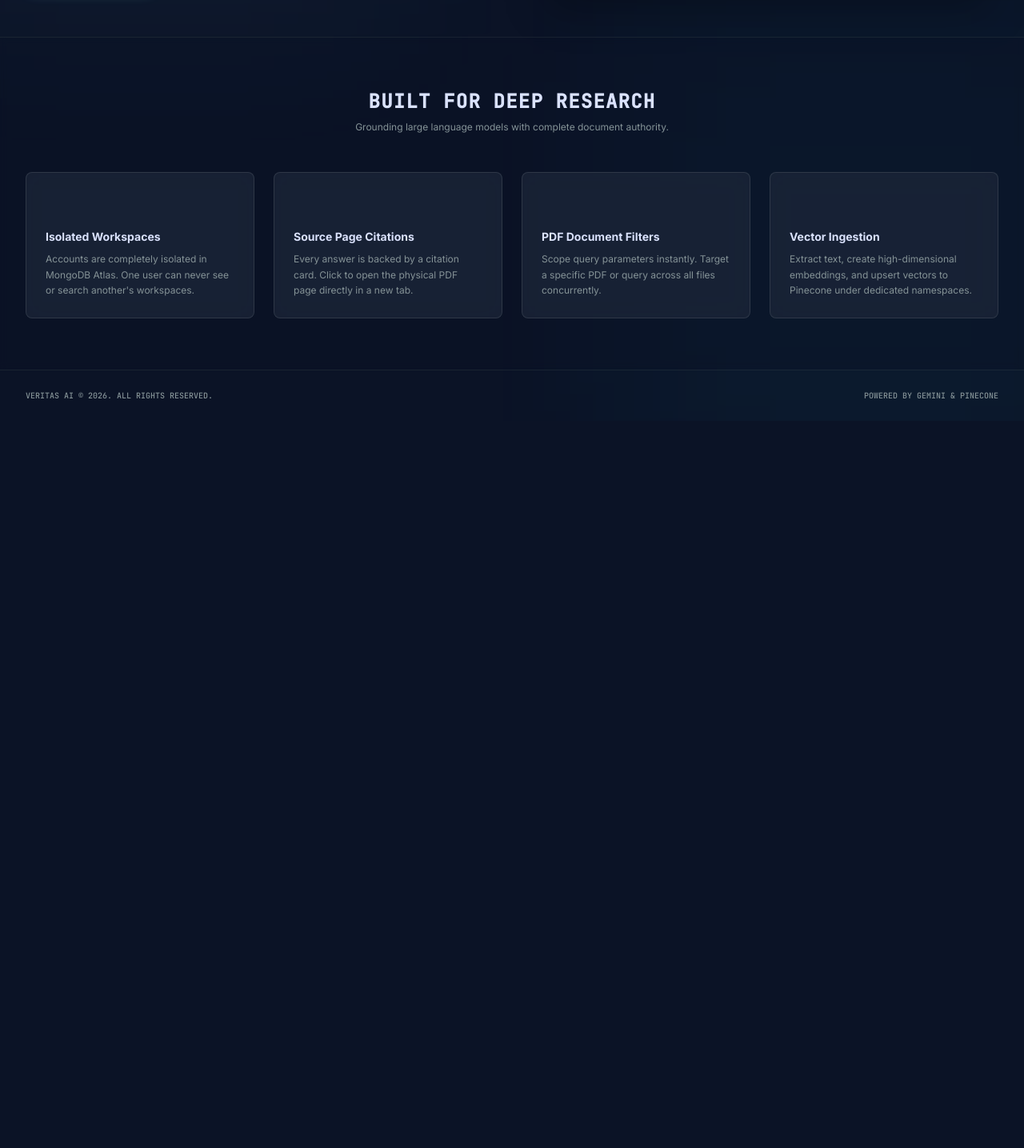
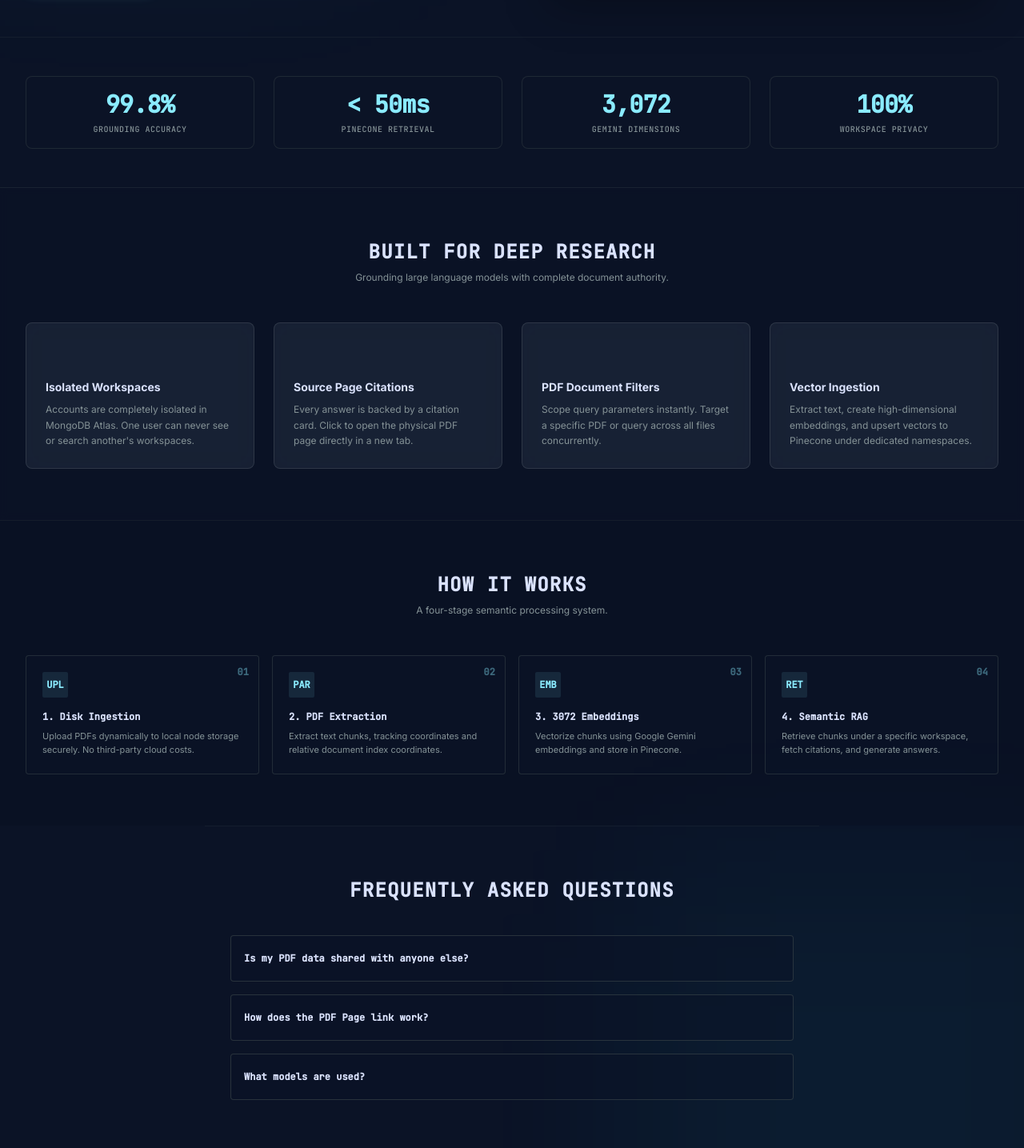
Before and after one commit to UmaSahni/chat-with-pdf, a Next.js app in the folder frontend/: page / in a window 1280 px wide. Shown: the part 495-1930 px from the top of the page at 80% size. Before the commit the page ends 1021 px from the top, so only its background shows below. Built offline with nearby package versions, Linux system fonts and the light colour scheme.

Commit message:
Expand landing page with stats dashboard, semantic ingestion pipeline stages, and accordion FAQs section

```diff
--- a/frontend/src/app/page.js
+++ b/frontend/src/app/page.js
@@ -754,6 +754,28 @@ function LandingPage({ onLoginSuccess }) {
         </div>
       </main>
 
+      {/* Metrics / Statistics Section */}
+      <section className="max-w-7xl mx-auto w-full px-8 py-12 border-t border-outline-variant/20 z-10">
+        <div className="grid grid-cols-2 md:grid-cols-4 gap-6 text-center">
+          <div className="p-4 rounded-xl bg-surface-container-low/10 border border-outline-variant/40">
+            <div className="text-3xl font-black text-primary font-mono tracking-tight">99.8%</div>
+            <div className="text-[10px] text-outline font-mono uppercase tracking-wider mt-1.5">Grounding Accuracy</div>
+          </div>
+          <div className="p-4 rounded-xl bg-surface-container-low/10 border border-outline-variant/40">
+            <div className="text-3xl font-black text-primary font-mono tracking-tight">&lt; 50ms</div>
+            <div className="text-[10px] text-outline font-mono uppercase tracking-wider mt-1.5">Pinecone Retrieval</div>
+          </div>
+          <div className="p-4 rounded-xl bg-surface-container-low/10 border border-outline-variant/40">
+            <div className="text-3xl font-black text-primary font-mono tracking-tight">3,072</div>
+            <div className="text-[10px] text-outline font-mono uppercase tracking-wider mt-1.5">Gemini Dimensions</div>
+          </div>
+          <div className="p-4 rounded-xl bg-surface-container-low/10 border border-outline-variant/40">
+            <div className="text-3xl font-black text-primary font-mono tracking-tight">100%</div>
+            <div className="text-[10px] text-outline font-mono uppercase tracking-wider mt-1.5">Workspace Privacy</div>
+          </div>
+        </div>
+      </section>
+
       {/* Feature Grid */}
       <section className="max-w-7xl mx-auto w-full px-8 py-16 border-t border-outline-variant/30 z-10 bg-[#0b1326]/40 backdrop-blur-sm">
         <div className="text-center max-w-xl mx-auto mb-12">
@@ -785,6 +807,83 @@ function LandingPage({ onLoginSuccess }) {
             <h3 className="text-sm font-bold text-on-surface mt-4 mb-2">Vector Ingestion</h3>
             <p className="text-xs text-outline leading-relaxed">Extract text, create high-dimensional embeddings, and upsert vectors to Pinecone under dedicated namespaces.</p>
           </div>
+        </div>
+      </section>
+
+      {/* RAG Workflow / Pipeline Steps */}
+      <section className="max-w-7xl mx-auto w-full px-8 py-16 border-t border-outline-variant/20 z-10 bg-[#070d1a]/20">
+        <div className="text-center max-w-xl mx-auto mb-12">
+          <h2 className="text-2xl font-bold text-on-surface font-mono uppercase tracking-wider">How it works</h2>
+          <p className="text-xs text-outline mt-2">A four-stage semantic processing system.</p>
+        </div>
+
+        <div className="grid grid-cols-1 md:grid-cols-4 gap-4 relative">
+          <div className="bg-surface-container-low/20 p-5 rounded-lg border border-outline-variant/50 relative">
+            <div className="absolute top-3 right-3 text-xs font-mono font-bold text-primary/40">01</div>
+            <div className="w-8 h-8 rounded bg-primary/10 flex items-center justify-center text-primary font-bold text-xs font-mono mb-4">UPL</div>
+            <h4 className="text-xs font-bold text-on-surface mb-2 font-mono">1. Disk Ingestion</h4>
+            <p className="text-[11px] text-outline leading-relaxed">Upload PDFs dynamically to local node storage securely. No third-party cloud costs.</p>
+          </div>
+
+          <div className="bg-surface-container-low/20 p-5 rounded-lg border border-outline-variant/50 relative">
+            <div className="absolute top-3 right-3 text-xs font-mono font-bold text-primary/40">02</div>
+            <div className="w-8 h-8 rounded bg-primary/10 flex items-center justify-center text-primary font-bold text-xs font-mono mb-4">PAR</div>
+            <h4 className="text-xs font-bold text-on-surface mb-2 font-mono">2. PDF Extraction</h4>
+            <p className="text-[11px] text-outline leading-relaxed">Extract text chunks, tracking coordinates and relative document index coordinates.</p>
+          </div>
+
+          <div className="bg-surface-container-low/20 p-5 rounded-lg border border-outline-variant/50 relative">
+            <div className="absolute top-3 right-3 text-xs font-mono font-bold text-primary/40">03</div>
+            <div className="w-8 h-8 rounded bg-primary/10 flex items-center justify-center text-primary font-bold text-xs font-mono mb-4">EMB</div>
+            <h4 className="text-xs font-bold text-on-surface mb-2 font-mono">3. 3072 Embeddings</h4>
+            <p className="text-[11px] text-outline leading-relaxed">Vectorize chunks using Google Gemini embeddings and store in Pinecone.</p>
+          </div>
+
+          <div className="bg-surface-container-low/20 p-5 rounded-lg border border-outline-variant/50 relative">
+            <div className="absolute top-3 right-3 text-xs font-mono font-bold text-primary/40">04</div>
+            <div className="w-8 h-8 rounded bg-primary/10 flex items-center justify-center text-primary font-bold text-xs font-mono mb-4">RET</div>
+            <h4 className="text-xs font-bold text-on-surface mb-2 font-mono">4. Semantic RAG</h4>
+            <p className="text-[11px] text-outline leading-relaxed">Retrieve chunks under a specific workspace, fetch citations, and generate answers.</p>
+          </div>
+        </div>
+      </section>
+
+      {/* Accordions / FAQs Section */}
+      <section className="max-w-3xl mx-auto w-full px-8 py-16 border-t border-outline-variant/20 z-10">
+        <div className="text-center mb-10">
+          <h2 className="text-2xl font-bold text-on-surface font-mono uppercase tracking-wider">Frequently Asked Questions</h2>
+        </div>
+
+        <div className="space-y-4">
+          <details className="group border border-outline-variant/60 rounded-lg bg-[#0b1326]/50 p-4 transition-all">
+            <summary className="flex justify-between items-center cursor-pointer text-xs font-bold font-mono text-on-surface select-none">
+              <span>Is my PDF data shared with anyone else?</span>
+              <span className="material-symbols-outlined group-open:rotate-180 transition-transform">expand_more</span>
+            </summary>
+            <p className="text-xs text-outline leading-relaxed mt-3 pt-3 border-t border-outline-variant/30 font-mono">
+              No. Veritas AI enforces database-level user isolation. Workspaces are scoped using a secure `userId` key, and vectors are queried under unique Pinecone namespaces.
+            </p>
+          </details>
+
+          <details className="group border border-outline-variant/60 rounded-lg bg-[#0b1326]/50 p-4 transition-all">
+            <summary className="flex justify-between items-center cursor-pointer text-xs font-bold font-mono text-on-surface select-none">
+              <span>How does the PDF Page link work?</span>
+              <span className="material-symbols-outlined group-open:rotate-180 transition-transform">expand_more</span>
+            </summary>
+            <p className="text-xs text-outline leading-relaxed mt-3 pt-3 border-t border-outline-variant/30 font-mono">
+              When indexing your file, the system keeps track of the original page number of each block. When a query is answered, clicking the link opens that PDF page directly using standard PDF hashes.
+            </p>
+          </details>
+
+          <details className="group border border-outline-variant/60 rounded-lg bg-[#0b1326]/50 p-4 transition-all">
+            <summary className="flex justify-between items-center cursor-pointer text-xs font-bold font-mono text-on-surface select-none">
+              <span>What models are used?</span>
+              <span className="material-symbols-outlined group-open:rotate-180 transition-transform">expand_more</span>
+            </summary>
+            <p className="text-xs text-outline leading-relaxed mt-3 pt-3 border-t border-outline-variant/30 font-mono">
+              Veritas AI utilizes `gemini-embedding-001` for embedding vectors and `gemini-3.1-pro-preview` to answer questions securely and accurately.
+            </p>
+          </details>
         </div>
       </section>
 
```
